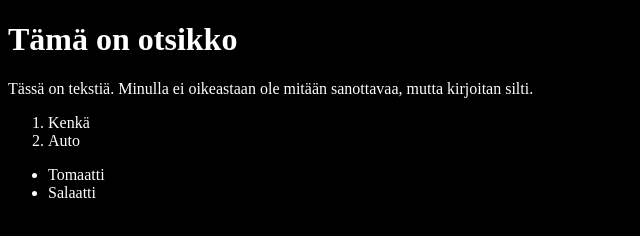
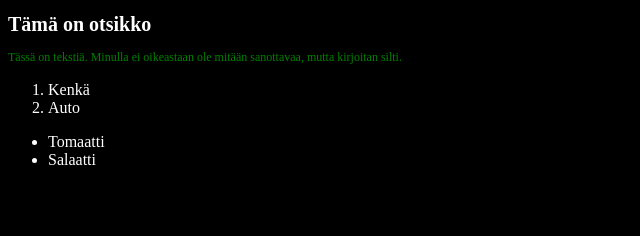
Before and after one commit to Oonuliina/demo03, a plain HTML site: page index.html in a window 1280 px wide. Shown: the whole page, without its empty margins (0-640 px from the left). Drawn offline with Linux system fonts and the light colour scheme.

Commit message:
Lisätty tietoa

```diff
--- a/index.html
+++ b/index.html
@@ -8,16 +8,16 @@
 </head>
 
 <body>
-    <div>
         <h1>Tämä on otsikko</h1>
-    </div>
 
     <p>Tässä on tekstiä. Minulla ei oikeastaan ole mitään sanottavaa, mutta kirjoitan silti.</p>
 
+    <div class="tyyli">
     <ol>
         <li>Kenkä</li>
         <li>Auto</li>
     </ol>
+    </div>
 
     <ul>
         <li>Tomaatti</li>
--- a/styles.css
+++ b/styles.css
@@ -1 +1,4 @@
 body {background-color: black; color: white;}
+h1  {font-size: 20px;}
+p   {font-size: 12px;
+    color: green;}
```
